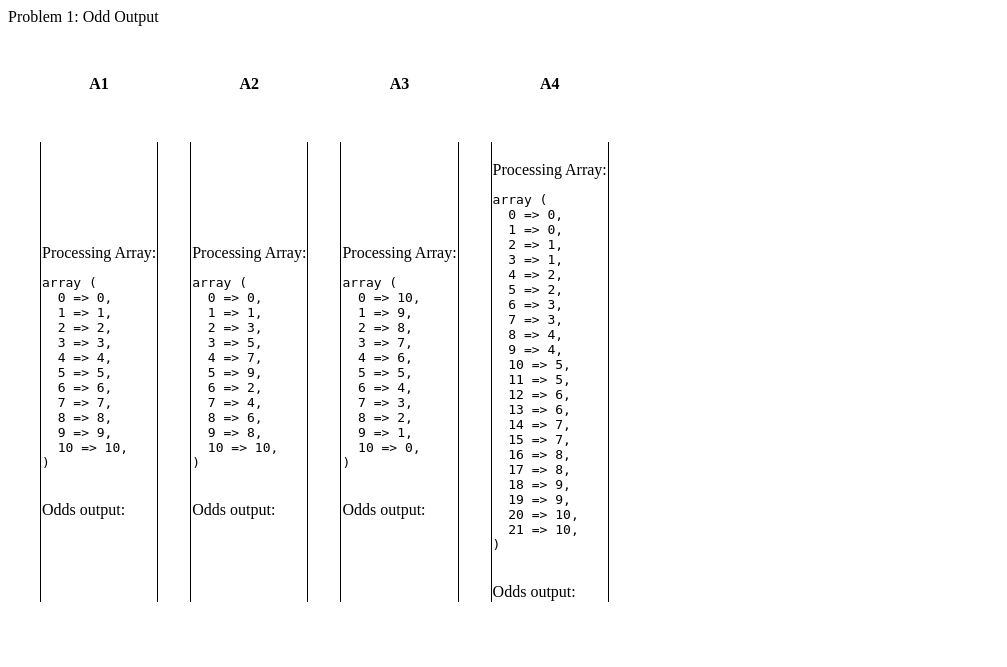
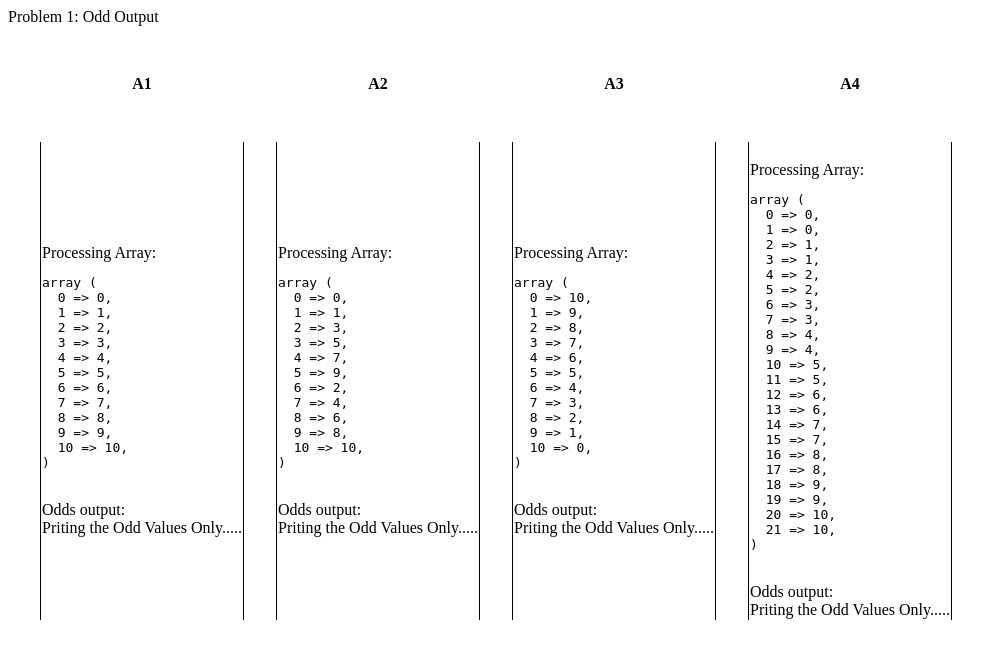
Before and after one commit to mm2849/Internet-Applications, a PHP site: page /M2/Problem1.php in a window 1280 px wide. Shown: the top 667 px of the page, without its empty margins (0-1007 px from the left). Run offline with PHP 8.4, Linux system fonts and the light colour scheme.

Commit message:
Solved Problem 1

```diff
--- a/public_html/M2/Problem1.php
+++ b/public_html/M2/Problem1.php
@@ -9,6 +9,8 @@ function processArray($arr) {
     //start edits
     //note: use the $arr variable to iterate over, don't directly touch $a1-$a4
     //TODO add logic here to echo out only odd values
+    //MM2849 6-3-2024
+    echo "Priting the Odd Values Only.....";
     //end edits
 }
 echo "Problem 1: Odd Output<br>";
```
